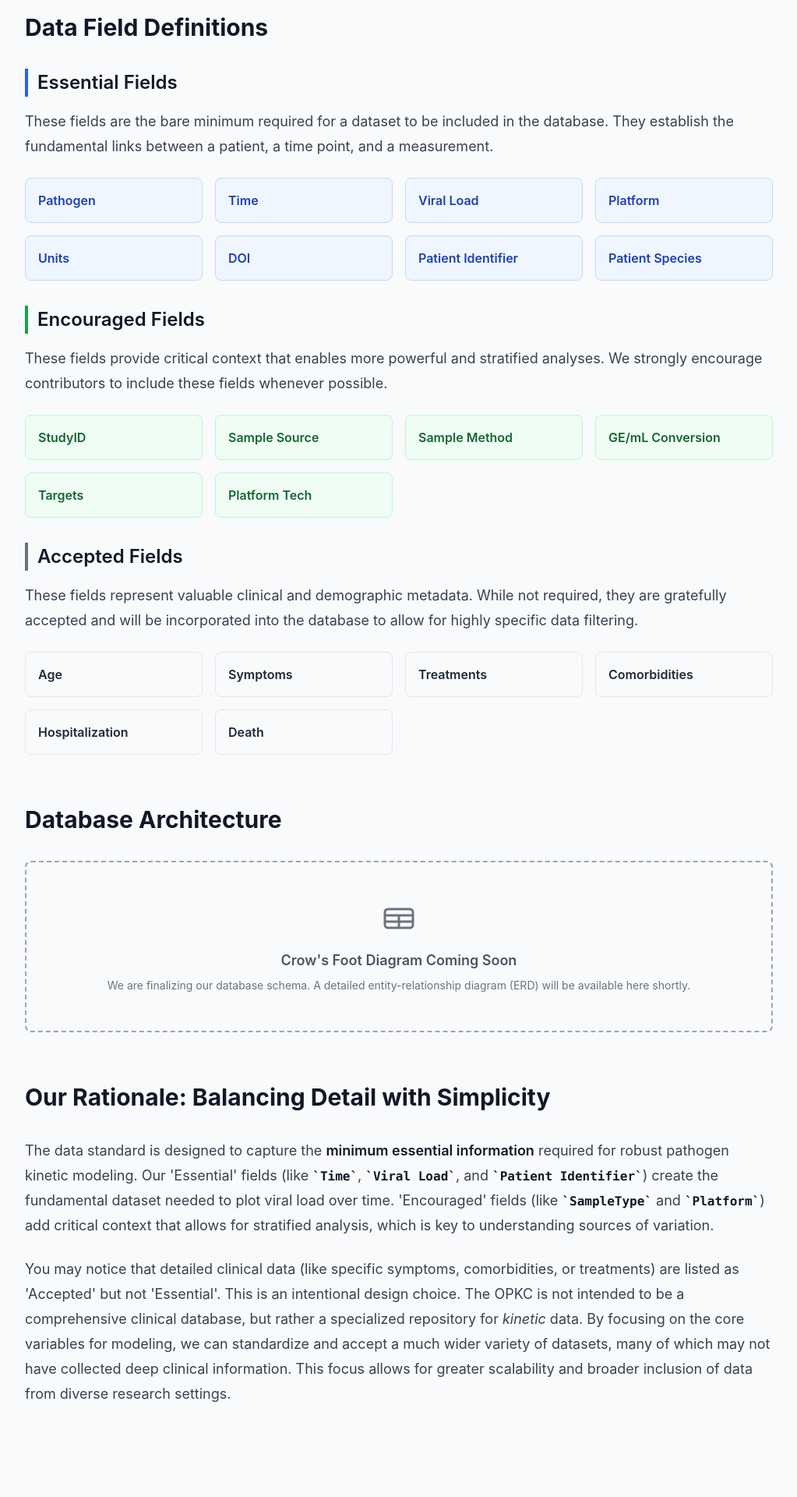
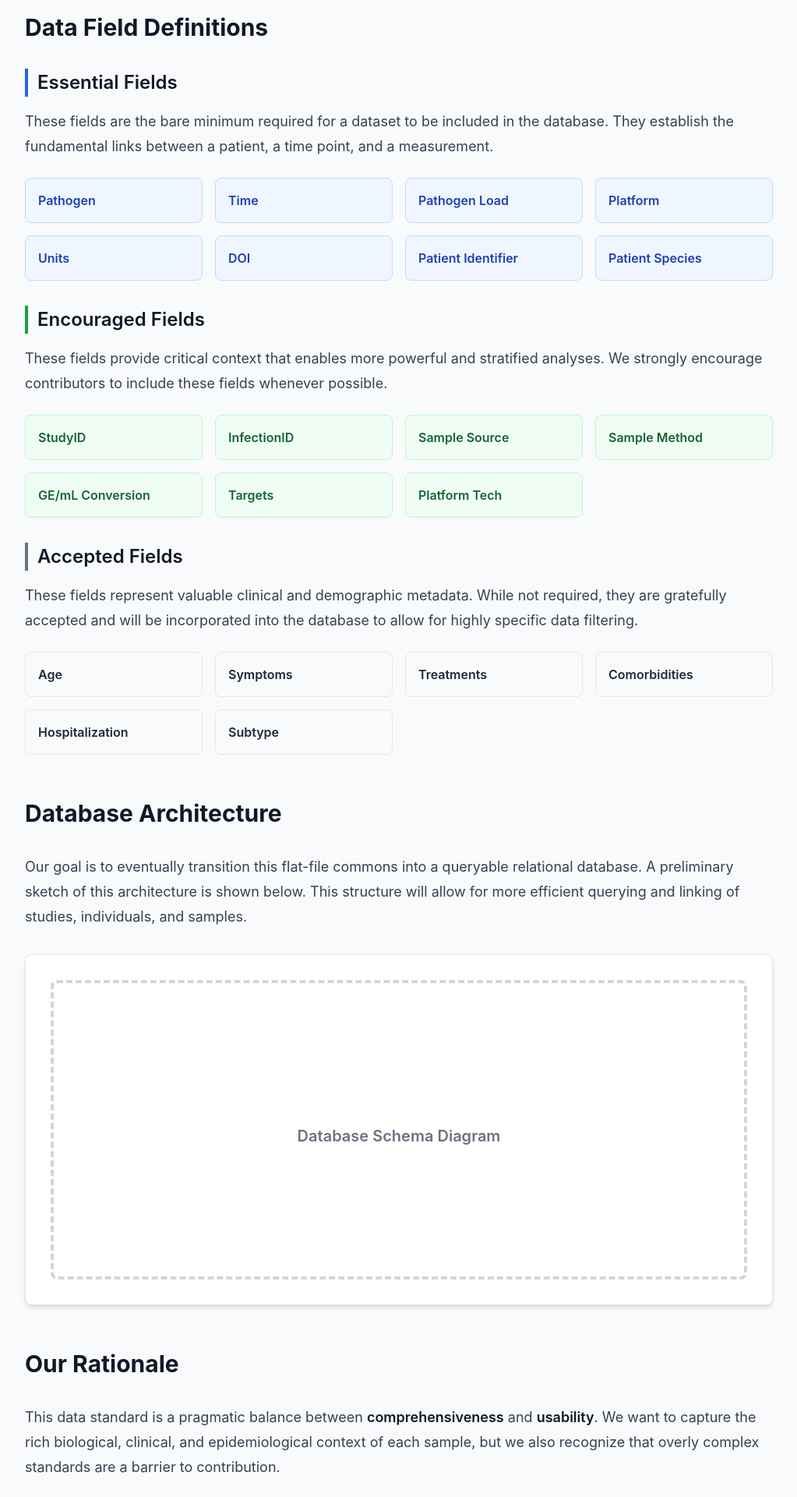
Before and after one commit to OpenPKCommons/OPKC, a Django app: page /charts/data_standard/ in a window 1280 px wide. Shown: the part 484-2404 px from the top of the page at 78% size, without its empty margins (128-1151 px from the left). Before the commit the page ends 2282 px from the top, so only its background shows below. Run offline with Django 5.2, Linux system fonts and the light colour scheme; some libraries are stand-ins or nearby versions.

Commit message:
Got new data integrated

```diff
--- a/OPKCWeb/visualization/templates/visualization/data_standard.html
+++ b/OPKCWeb/visualization/templates/visualization/data_standard.html
@@ -74,7 +74,7 @@
                     </p>
                 </div>
                 <div class="p-4 bg-blue-50 border border-blue-200 rounded-lg group transition-all duration-300 hover:shadow-md overflow-hidden">
-                    <h4 class="text-base font-semibold text-blue-800 m-0">Viral Load</h4>
+                    <h4 class="text-base font-semibold text-blue-800 m-0">Pathogen Load</h4>
                     <p class="text-sm text-blue-900 max-h-0 opacity-0 transition-all duration-300 ease-out group-hover:max-h-40 group-hover:opacity-100 group-hover:mt-2 overflow-hidden">
                         The measured pathogen load. We prefer Log10(copies/mL).
                     </p>
@@ -119,6 +119,12 @@
                     <h4 class="text-base font-semibold text-green-800 m-0">StudyID</h4>
                     <p class="text-sm text-green-900 max-h-0 opacity-0 transition-all duration-300 ease-out group-hover:max-h-40 group-hover:opacity-100 group-hover:mt-2 overflow-hidden">
                         A short, unique identifier for the study (e.g., "ke2022").
+                    </p>
+                </div>
+                <div class="p-4 bg-green-50 border border-green-200 rounded-lg group transition-all duration-300 hover:shadow-md overflow-hidden">
+                    <h4 class="text-base font-semibold text-green-800 m-0">InfectionID</h4>
+                    <p class="text-sm text-green-900 max-h-0 opacity-0 transition-all duration-300 ease-out group-hover:max-h-40 group-hover:opacity-100 group-hover:mt-2 overflow-hidden">
+                        An identifier for the infection, helpful if the same person underoges multiple infections.
                     </p>
                 </div>
                 <div class="p-4 bg-green-50 border border-green-200 rounded-lg group transition-all duration-300 hover:shadow-md overflow-hidden">
@@ -188,34 +194,41 @@
                     </p>
                 </div>
                 <div class="p-4 bg-gray-50 border border-gray-200 rounded-lg group transition-all duration-300 hover:shadow-md overflow-hidden">
-                    <h4 class="text-base font-semibold text-gray-800 m-0">Death</h4>
+                    <h4 class="text-base font-semibold text-gray-800 m-0">Subtype</h4>
                     <p class="text-sm text-gray-900 max-h-0 opacity-0 transition-all duration-300 ease-out group-hover:max-h-40 group-hover:opacity-100 group-hover:mt-2 overflow-hidden">
-                        Indicator of patient mortality.
+                        Pathogen variant (e.g., A/H1N1 or BA.1)
                     </p>
                 </div>
             </div>
 
             <!--
             Section 2: Database Architecture
+            (Unchanged)
             -->
-            <h2 class="mt-16">Database Architecture</h2>
+            <h2>Database Architecture</h2>
+            <p>Our goal is to eventually transition this flat-file commons into a queryable relational database. A preliminary sketch of this architecture is shown below. This structure will allow for more efficient querying and linking of studies, individuals, and samples.</p>
 
-            <div class="not-prose"> <!-- Disable prose for this custom component -->
-                <div class="border-2 border-dashed border-gray-400 rounded-lg p-12 bg-gray-50 text-center text-gray-500">
-                    <svg xmlns="http://www.w3.org/2000/svg" class="mx-auto h-12 w-12" fill="none" viewBox="0 0 24 24" stroke="currentColor" stroke-width="1.5">
-                        <path stroke-linecap="round" stroke-linejoin="round" d="M3 10h18M3 14h18m-9-4v8m-7 0h14a2 2 0 002-2V8a2 2 0 00-2-2H5a2 2 0 00-2 2v8a2 2 0 002 2z" />
-                    </svg>
-                    <p class="mt-4 font-semibold text-lg text-gray-600">Crow's Foot Diagram Coming Soon</p>
-                    <p class="mt-2 text-sm">We are finalizing our database schema. A detailed entity-relationship diagram (ERD) will be available here shortly.</p>
+            <!-- Placeholder for Crow's Foot Diagram -->
+            <div class="not-prose bg-white rounded-lg shadow-md border border-gray-200 p-8 my-8">
+                <div class="border-4 border-dashed border-gray-300 rounded-lg h-96 flex items-center justify-center">
+                    <div class="text-center text-gray-500">
+                        <p class="mt-4 text-xl font-semibold">Database Schema Diagram</p>
+                    </div>
                 </div>
             </div>
 
             <!--
             Section 3: Rationale
+            (Unchanged)
             -->
-            <h2 class="mt-16">Our Rationale: Balancing Detail with Simplicity</h2>
-            <p>The data standard is designed to capture the <strong>minimum essential information</strong> required for robust pathogen kinetic modeling. Our 'Essential' fields (like <code>Time</code>, <code>Viral Load</code>, and <code>Patient Identifier</code>) create the fundamental dataset needed to plot viral load over time. 'Encouraged' fields (like <code>SampleType</code> and <code>Platform</code>) add critical context that allows for stratified analysis, which is key to understanding sources of variation.</p>
-            <p>You may notice that detailed clinical data (like specific symptoms, comorbidities, or treatments) are listed as 'Accepted' but not 'Essential'. This is an intentional design choice. The OPKC is not intended to be a comprehensive clinical database, but rather a specialized repository for <em>kinetic</em> data. By focusing on the core variables for modeling, we can standardize and accept a much wider variety of datasets, many of which may not have collected deep clinical information. This focus allows for greater scalability and broader inclusion of data from diverse research settings.</p>
+            <h2>Our Rationale</h2>
+            <p>This data standard is a pragmatic balance between <strong>comprehensiveness</strong> and <strong>usability</strong>. We want to capture the rich biological, clinical, and epidemiological context of each sample, but we also recognize that overly complex standards are a barrier to contribution. </p>
+
+            <h3>Why these fields?</h3>
+            <p>Our <strong>Essential Fields</strong> are the minimum set required to plot a single kinetic trajectory and link it to its source. Our <strong>Encouraged Fields</strong> were chosen because they are the most common and powerful variables used for stratification (e.g., comparing viral loads by sample source, or by assay target). The <strong>Accepted Fields</strong> provide deeper clinical context that is invaluable for specific research questions, such as linking viral kinetics to disease severity.</p>
+
+            <h3>What's omitted?</h3>
+            <p>We have intentionally omitted fields that are difficult to standardize, such as detailed clinical symptom scoring, or fields that are often protected by privacy regulations and require complex data use agreements, such as specific locations or full dates. Our focus is on creating a public-ready dataset that can be shared and used broadly with minimal friction.</p>
 
         </article>
 
--- a/OPKCWeb/visualization/views.py
+++ b/OPKCWeb/visualization/views.py
@@ -25,10 +25,10 @@ def home_view(request):
         df = pd.read_csv(DATA_FILE_PATH, na_values=['<NA>'])
 
         # Calculate stats
-        # We define "data points" as rows with a valid Log10VL
-        total_data_points = df['Log10VL'].dropna().count()
+        # --- FIXED: Use new column names 'PathogenLoad' and 'Pathogen' ---
+        total_data_points = df['PathogenLoad'].dropna().count()
         total_studies = df['StudyID'].nunique()
-        total_pathogens = 1 # Assumes you have a 'Pathogen' column
+        total_pathogens = df['Pathogen'].nunique()
 
         # Format numbers with commas
         context['total_data_points'] = f"{total_data_points:,}"
@@ -54,17 +54,19 @@ def chart_view(request):
         df = pd.read_csv(DATA_FILE_PATH, na_values=['<NA>'])
 
         # --- 2. Get Unique IDs for Filters ---
+        # --- FIXED: Use new 'SampleSource' column ---
         study_ids = df['StudyID'].dropna().unique().tolist()
         study_ids.sort()
 
-        sample_types = df['SampleType'].dropna().unique().tolist()
+        sample_types = df['SampleSource'].dropna().unique().tolist()
         sample_types.sort()
 
         # --- 3. Prepare ALL Data for JS ---
-        plot_columns = ['StudyID', 'SampleType', 'TimeDays', 'Log10VL', 'AgeRng1', 'AgeRng2']
+        # --- FIXED: Use new column names 'SampleSource' and 'PathogenLoad' ---
+        plot_columns = ['StudyID', 'SampleSource', 'TimeDays', 'PathogenLoad', 'AgeRng1', 'AgeRng2']
 
         # We need the core plot columns to be present.
-        core_plot_cols = ['StudyID', 'SampleType', 'TimeDays', 'Log10VL']
+        core_plot_cols = ['StudyID', 'SampleSource', 'TimeDays', 'PathogenLoad']
         df_plot = df[plot_columns].dropna(subset=core_plot_cols, how='any')
 
         # --- ROBUST FIX for NaN: ---
@@ -76,9 +78,9 @@ def chart_view(request):
         # --- FIX: Pass the raw Python objects, NOT JSON strings ---
         context = {
             'chart_title': 'Sample Data Dashboard',
-            'study_ids': study_ids,       # No more '_json'
-            'sample_types': sample_types, # No more '_json'
-            'all_data': all_data_list,  # No more '_json'
+            'study_ids': study_ids,
+            'sample_types': sample_types, # This key is used by the JS
+            'all_data': all_data_list,
         }
         # --- END FIX ---
 
```
Also changed, not shown: OPKCWeb/visualization/templates/visualization/data_chart.html (+37 -44 lines).
